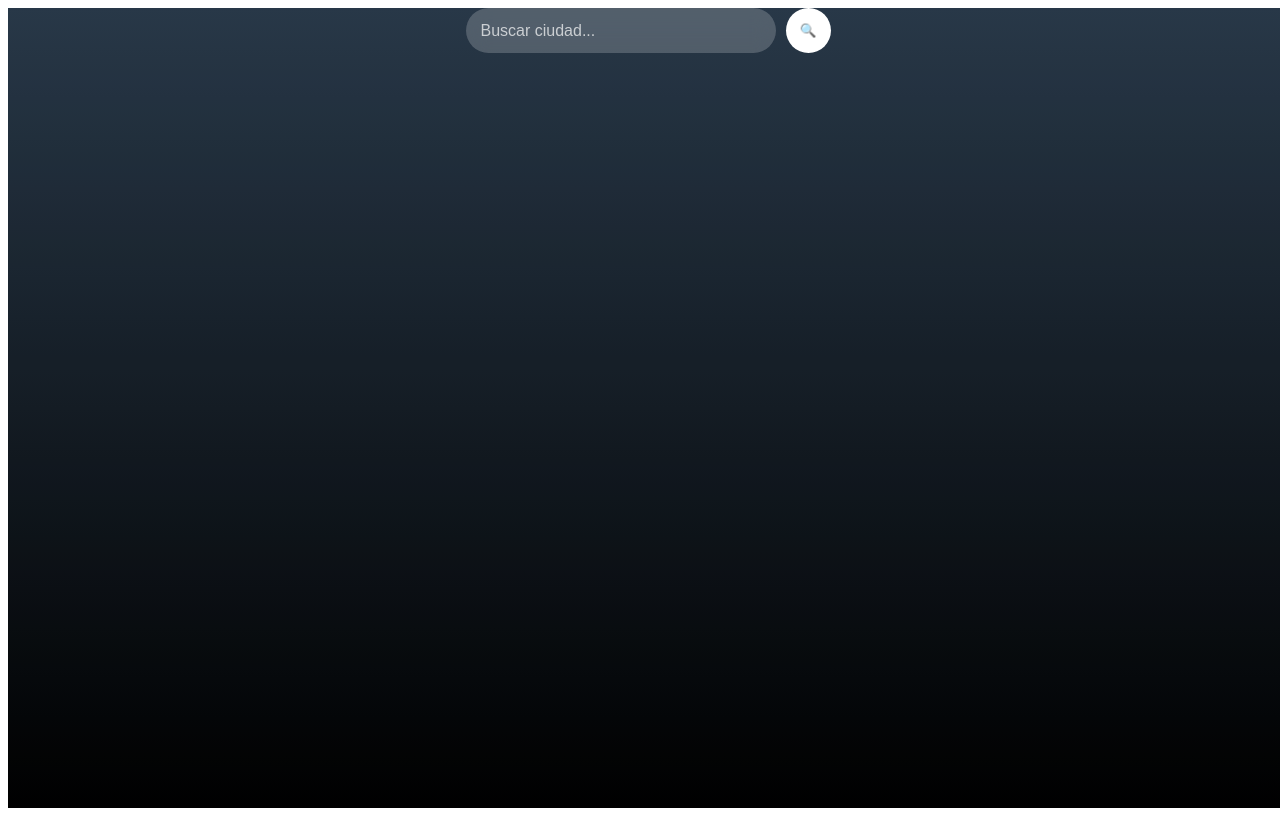
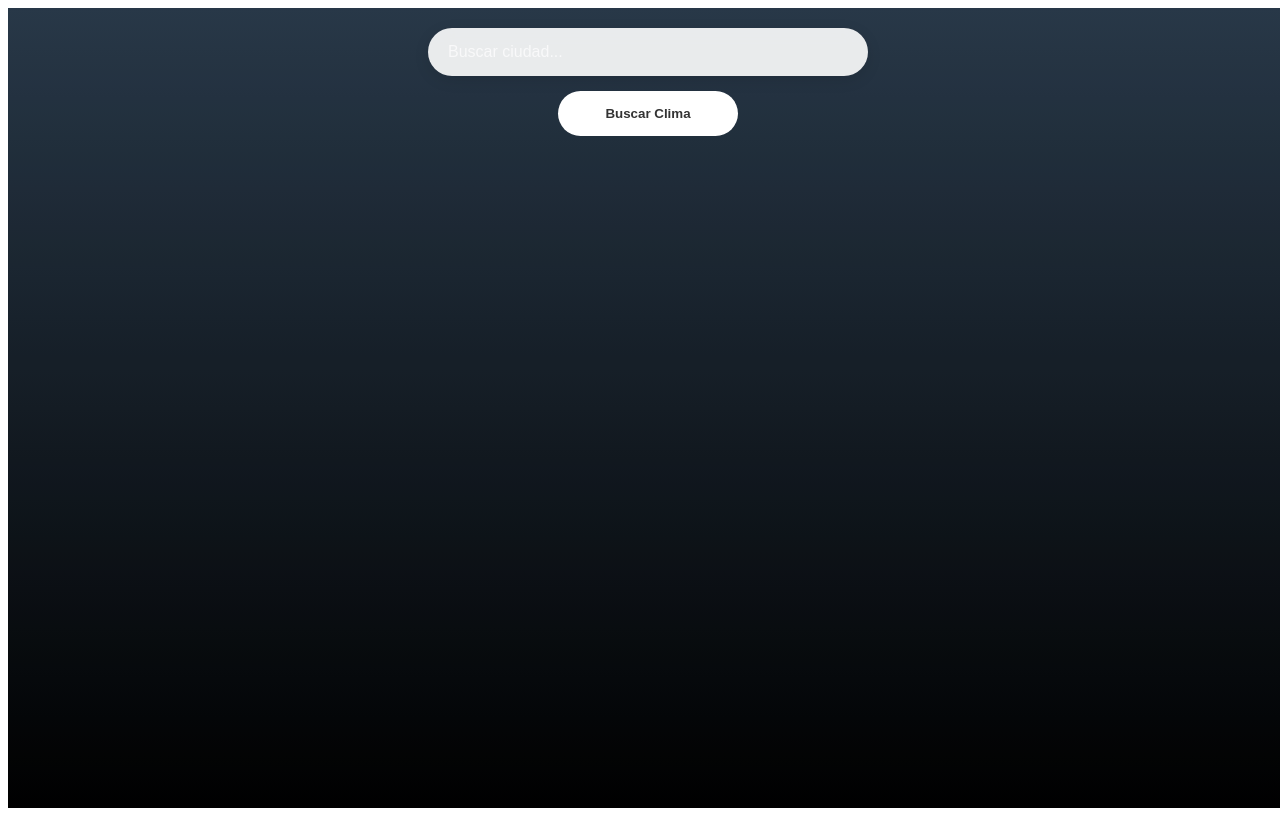
Before and after one commit to candelario02/mi-app-clima, a React (Vite) app: page / in a window 1280 px wide. Built offline with nearby package versions, Linux system fonts and the light colour scheme.

Commit message:
Botón de búsqueda ahora debajo del input

```diff
--- a/src/App.css
+++ b/src/App.css
@@ -13,28 +13,40 @@
   padding: 40px 20px; display: flex; flex-direction: column; align-items: center;
 }
 
-.search-container { display: flex; gap: 10px; margin-bottom: 50px; }
+.search-container {
+  display: flex;
+  flex-direction: column; /* Esto pone el botón debajo del input */
+  align-items: center;
+  gap: 15px;            /* Espacio entre el cuadro y el botón */
+  width: 90%;
+  max-width: 400px;
+  margin: 20px auto;
+}
 
 .search-container input {
-  flex: 1;             /* El input toma todo el espacio sobrante */
-  padding: 12px 15px;
-  border-radius: 25px; /* Bordes redondeados como en PsicoBienestar */
+  width: 100%;           /* Ocupa todo el ancho del contenedor */
+  padding: 15px 20px;
+  border-radius: 30px;
   border: none;
-  outline: none;
-  font-size: 16px;     /* Evita el zoom automático en iPhones */
+  font-size: 16px;
+  background: rgba(255, 255, 255, 0.9);
+  box-shadow: 0 4px 15px rgba(0,0,0,0.1);
 }
 
 .search-container button {
+  width: 180px;          /* Botón más ancho y elegante debajo */
   padding: 12px;
-  border-radius: 50%;  /* Botón circular para la lupa */
-  width: 45px;
-  height: 45px;
+  border-radius: 25px;
   border: none;
+  background-color: #ffffff;
+  color: #333;
+  font-weight: bold;
   cursor: pointer;
-  background: white;   /* O el color que prefieras */
-  display: flex;
-  align-items: center;
-  justify-content: center;
+  transition: transform 0.2s;
+}
+
+.search-container button:active {
+  transform: scale(0.95); /* Efecto de pulsado */
 }
 
 .hero-temp { text-align: center; margin-top: 5vh; }
--- a/src/App.jsx
+++ b/src/App.jsx
@@ -50,11 +50,15 @@ function App() {
     <div className="app-viewport" style={{ background: fondoActual }}>
       <div className="overlay">
         <div className="search-container animate-fade-down">
-          <input type="text" placeholder="Buscar ciudad..." value={inputCiudad}
-            onChange={(e) => setInputCiudad(e.target.value)}
-            onKeyDown={(e) => e.key === 'Enter' && buscarClima()} />
-          <button onClick={buscarClima}>🔍</button>
-        </div>
+  <input
+    type="text"
+    placeholder="Buscar ciudad..."
+    value={inputCiudad}
+    onChange={(e) => setInputCiudad(e.target.value)}
+    onKeyDown={(e) => e.key === 'Enter' && buscarClima()}
+  />
+  <button onClick={buscarClima}>Buscar Clima</button>
+</div>
 
         {clima && (
           <main className="main-weather animate-fade-up">
```
